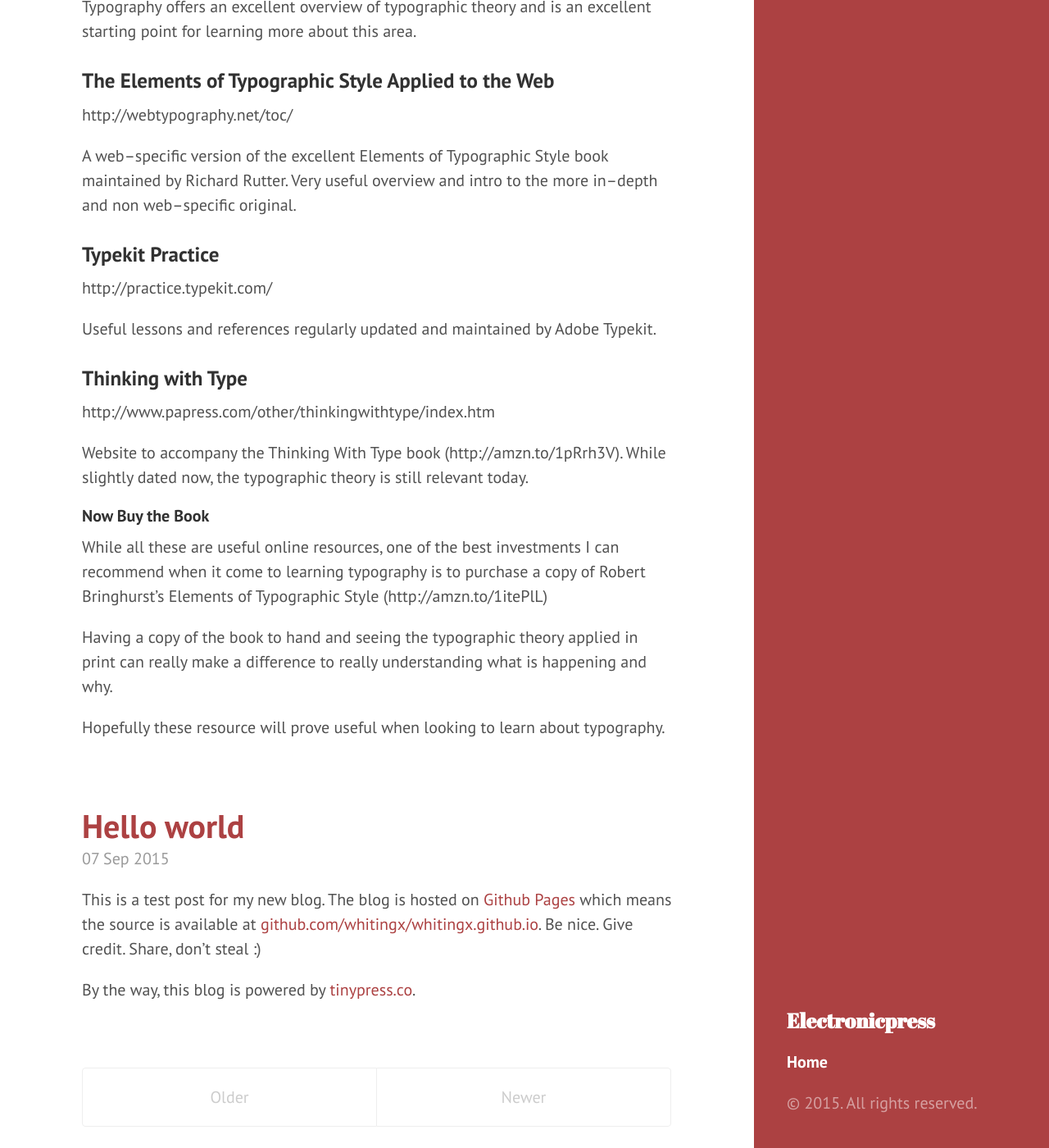
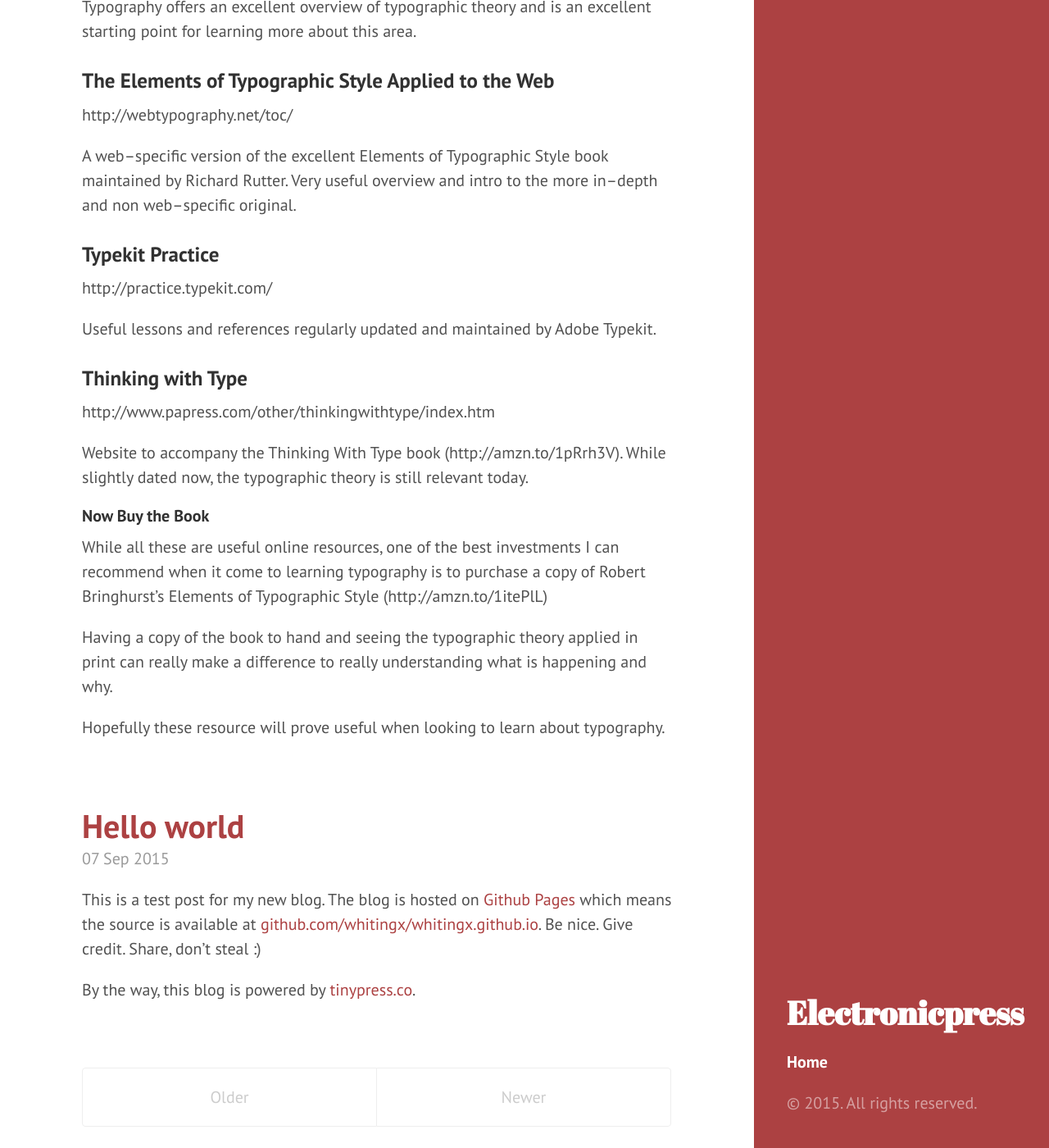
Before and after one commit to whitingx/whitingx.github.io, a Jekyll site: the page built from index.html, in a window 1280 px wide and 1400 px high, scrolled down 458 px. Shown: the whole window at 82% size. Built offline with Jekyll 4.4.1, drawn with Linux system fonts in a browser that asks for light colours; the list of posts is cut into pages by our own code.

Commit message:
Update hyde.css
Another sidebar blog title H1 tweak

```diff
--- a/public/css/hyde.css
+++ b/public/css/hyde.css
@@ -80,7 +80,7 @@
   color: #fff;
   margin-top: 0;
   font-family: "Abril Fatface", serif;
-  font-size: 1.25rem;
+  font-size: 2rem;
 }
 
 /* Sidebar nav */
```
